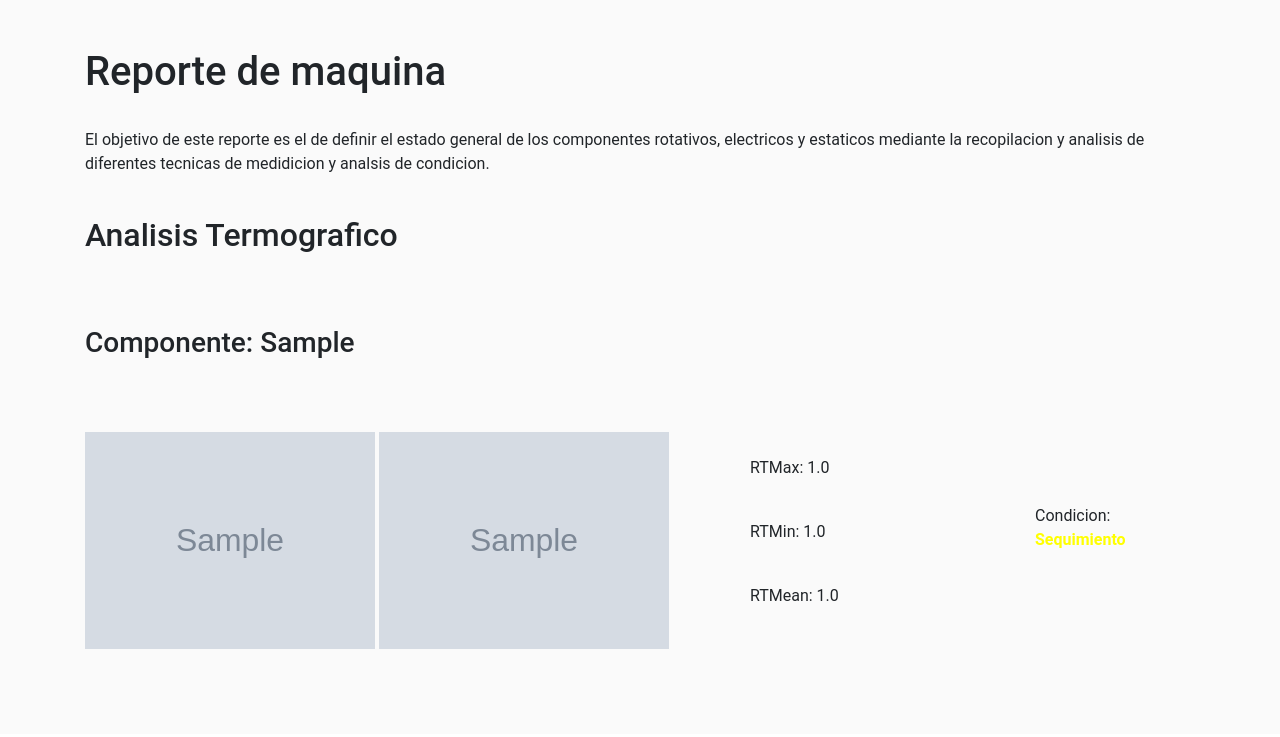
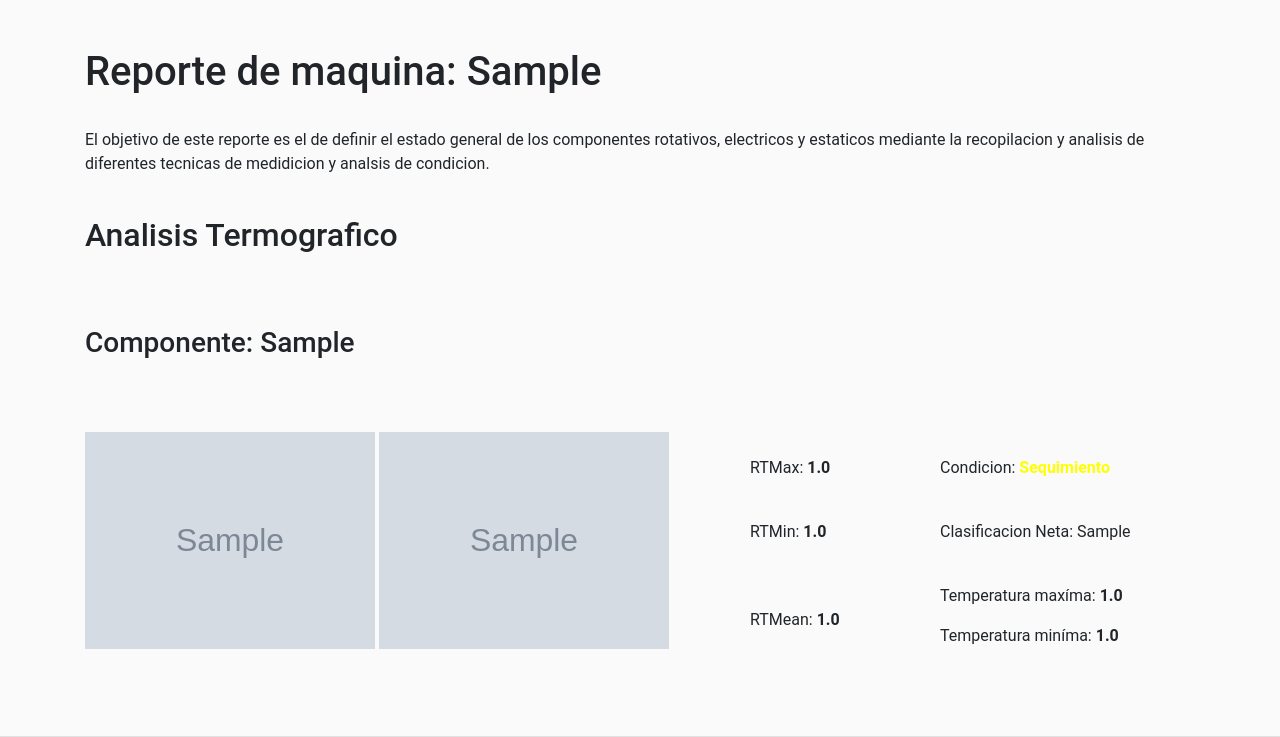
Before and after one commit to p1gm1/MaintenaceAid, a Django app: a page that uses thermoapp/templates/reports/create_report.html in a window 1280 px wide. Shown: the part 66-803 px from the top of the page. Before the commit the page ends 715 px from the top, so only its background shows below. Run offline with Django 3.2, Linux system fonts and the light colour scheme; a user stored in the database is signed in; tables that the repository leaves empty hold one stand-in row (values such as "Sample post"); grey boxes marked "Sample" are stand-in pictures; some libraries are stand-ins or nearby versions.

Commit message:
Report view html update

```diff
--- a/thermoapp/reports/views.py
+++ b/thermoapp/reports/views.py
@@ -97,6 +97,17 @@ class ReportView(LoginRequiredMixin, ListView):
 
     model = BasePhoto
     template_name = "reports/create_report.html"
+    queryset = Machine.objects.all()
+
+    def dispatch(self, request, *args, **kwargs):
+        if request.method == 'GET':
+            self.tag_model = kwargs['tag_model']
+            kwargs.update({'tag_model': self.tag_model})
+        return super().dispatch(request, *args, **kwargs)
+
+    def get_context_data(self, **kwargs):
+        self.extra_context = {'machine': self.queryset.get(tag_model=self.kwargs['tag_model'])}
+        return super().get_context_data(**kwargs)
 
     def get_queryset(self):
         queryset = []
--- a/thermoapp/templates/reports/create_report.html
+++ b/thermoapp/templates/reports/create_report.html
@@ -7,7 +7,7 @@
 <div class="container" style="margin-top: 3em;">
     <div class="row">
         <div class="col-sm-12">
-            <h1>Reporte de maquina</h1>
+            <h1>Reporte de maquina: {{ machine.tag_model }}</h1>
             <br>
             <p>El objetivo de este reporte es el de definir el estado general de
             los componentes rotativos, electricos y estaticos mediante la recopilacion
@@ -32,6 +32,7 @@
         </div>
     </div>
     {% for object in objects %}
+        {% if object.is_valid %}
             <div class="container mb-5" style="margin-top: 4em;">
                 <div class="row">
                     <div class="col-sm-7">
@@ -40,38 +41,63 @@
                         <img src="{{ object.content_picture.url }}"
                             width="290px">
                     </div>
+                    <div class="col-sm-2">
+                        <br>
+                        <p>RTMax: <strong>{{ object.RTMax }}</strong></p>
+                        <br>
+                        <p>RTMin: <strong>{{ object.RTMin }}</strong></p>
+                        <br>
+                        <br>
+                        <p>RTMean: <strong>{{ object.RTMean }}</strong></p>
+                    </div>
+                    {% if object.report.t_max == object.RTMax %}
                     <div class="col-sm-3">
                         <br>
-                    <p>RTMax: {{ object.RTMax }}</p>
+                        <p>Condicion: <strong style="color:yellow;">Sequimiento</strong></p>
                         <br>
-                    <p>RTMin: {{ object.RTMin }}</p>
+                        <p>Clasificacion Neta: {{ machine.neta_classification }}</p>
                         <br>
-                    <p>RTMean: {{ object.RTMean }}</p>
-                </div>
-                {% if object.report.t_max == object.RTMax %}
-                <div class="col-sm-2">
+                        <p>Temperatura maxíma: <strong>{{ object.report.t_max }}</strong></p>
+                        <p>Temperatura miníma: <strong>{{ object.report.t_min }}</strong></p>
                         <br>
-                    <br>
-                    <br>
-                    <p>Condicion: <strong style="color:yellow;">Sequimiento</strong></p>
                     </div>
                     {% elif object.report.t_max < object.RTMax %}
-                <div class="col-sm-2">
-                    <br>
-                    <br>
+                    <div class="col-sm-3">
                         <br>
                         <p>Condicion: <strong style="color:red;">Alarma</strong></p>
+                        <br>
+                        <p>Clasificacion Neta: {{ machine.neta_classification }}</p>
+                        <br>
+                        <p>Temperatura maxíma: <strong>{{ object.report.t_max }}</strong></p>
+                        <p>Temperatura miníma: <strong>{{ object.report.t_min }}</strong></p>
+                        <br>
                     </div>
                     {% else %}
-                <div class="col-sm-2">
-                    <br>
-                    <br>
+                    <div class="col-sm-3">
                         <br>
                         <p>Condicion: <strong style="color:green;">Normal</strong></p>
+                        <br>
+                        <p>Clasificacion Neta: {{ machine.neta_classification }}</p>
+                        <br>
+                        <p>Temperatura maxíma: <strong>{{ object.report.t_max }}</strong></p>
+                        <p>Temperatura miníma: <strong>{{ object.report.t_min }}</strong></p>
+                        <br>
                     </div>
                     {% endif %}
                 </div>
             </div>
+        {% else %}
+            <div class="container mb-5" style="margin-top: 4em;">
+                <div class="row">
+                    <div class="col-sm-12">
+                        <p>Es posible que se este procesando la información de la termografia. Espera unos minutos mientras terminamos y refresca la pagina</p>
+                        <br>
+                        <p>En caso de presentarse un incoveninte con tus fotos, te enviaremos un correo notificandote los problemas encontrados.</p>
+                    </div>
+                </div>
+            </div>
+        {% endif %}
+        <hr>
     {% endfor %}
 {% endfor %}
 {% endblock %}
```
Lines whose indentation alone changed are shown as unchanged.
